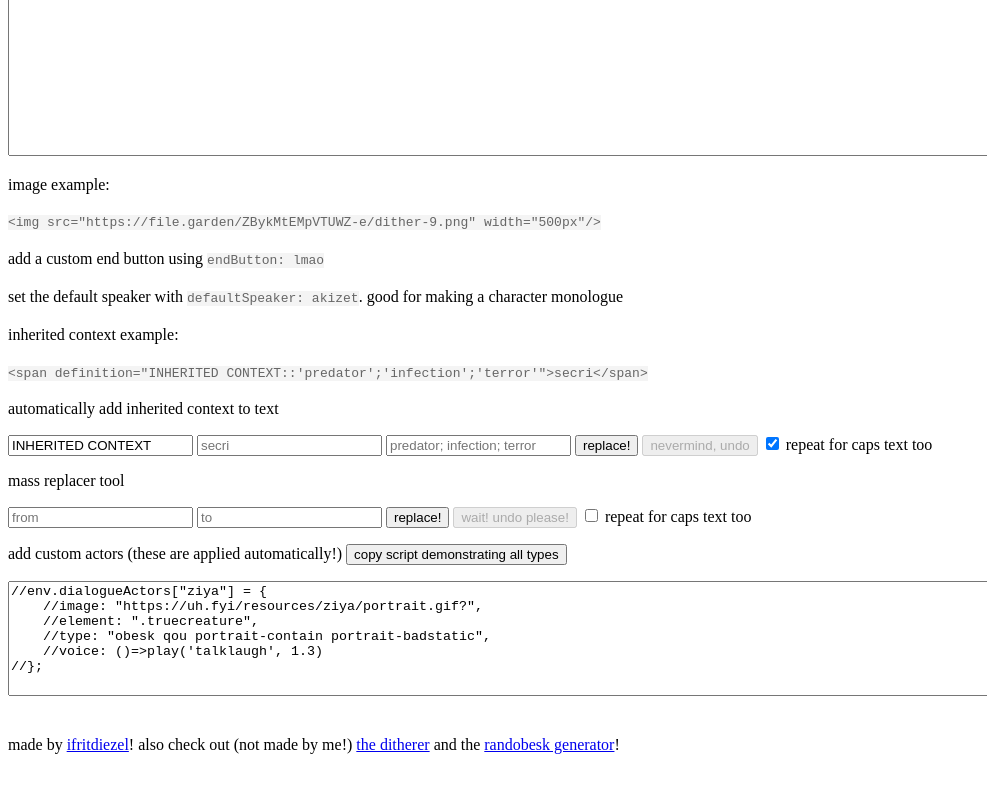
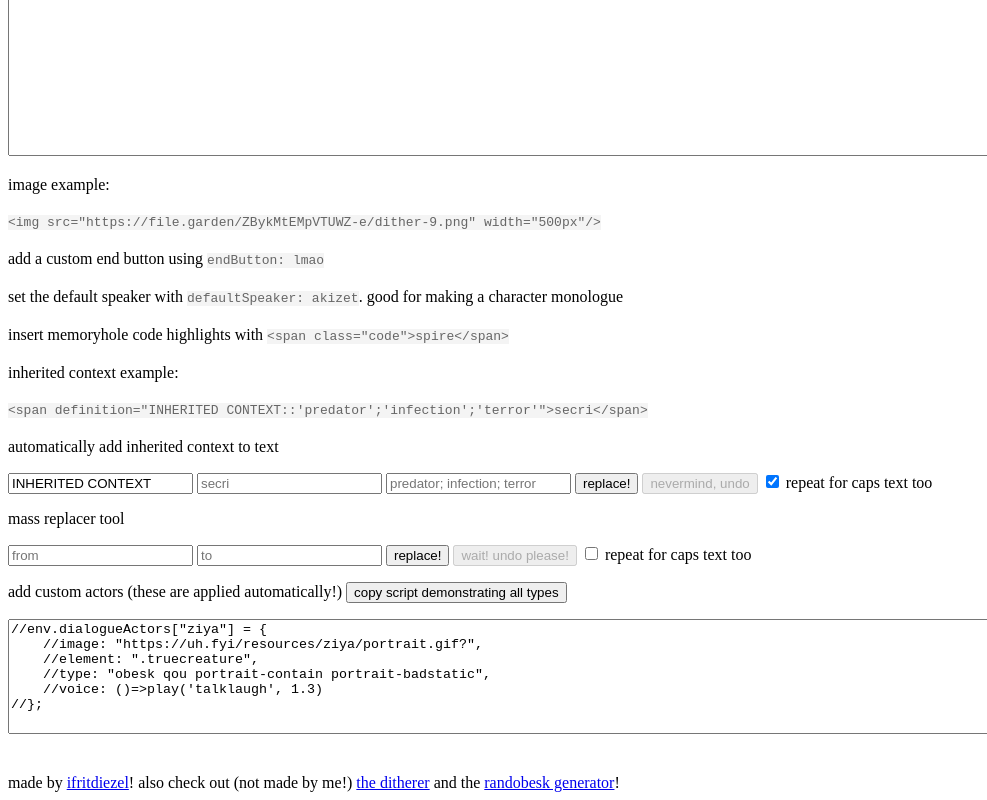
Before and after one commit to ifritdiezel/corrueasyscript, a plain HTML site: page index.html in a window 1280 px wide. Shown: the part 1650-2450 px from the top of the page, without its empty margins (0-987 px from the left). Before the commit the page ends 2412 px from the top, so only its background shows below. Drawn offline with Linux system fonts and the light colour scheme.

Commit message:
coughcoufhigfovhsfghiheaf aqhhhhhhhhhhhhhhhhhhhhhahhahah

```diff
--- a/index.html
+++ b/index.html
@@ -38,6 +38,8 @@ code {
 <p>add a custom end button using <code>endButton: lmao</code></p>
 
 <p>set the default speaker with <code>defaultSpeaker: akizet</code>. good for making a character monologue</p>
+
+<p>insert memoryhole code highlights with <code>&ltspan class="code"&gtspire&lt/span&gt</code> </p>
 
 <p>inherited context example: <code><pre>&lt;span definition="INHERITED CONTEXT::'predator';'infection';'terror'"&gt;secri&lt;/span&gt;</pre></code></p>
 <p>automatically add inherited context to text</p>
```
